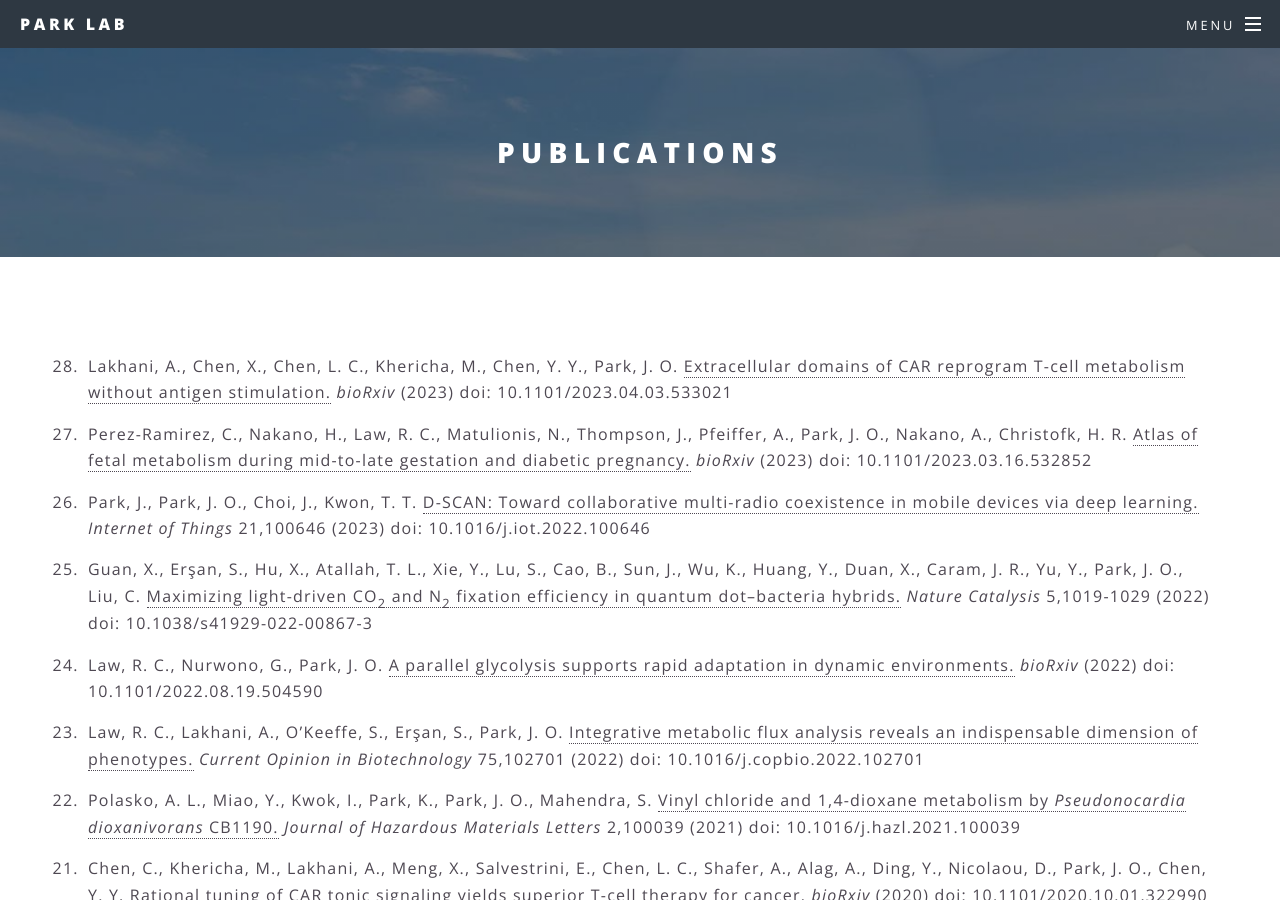
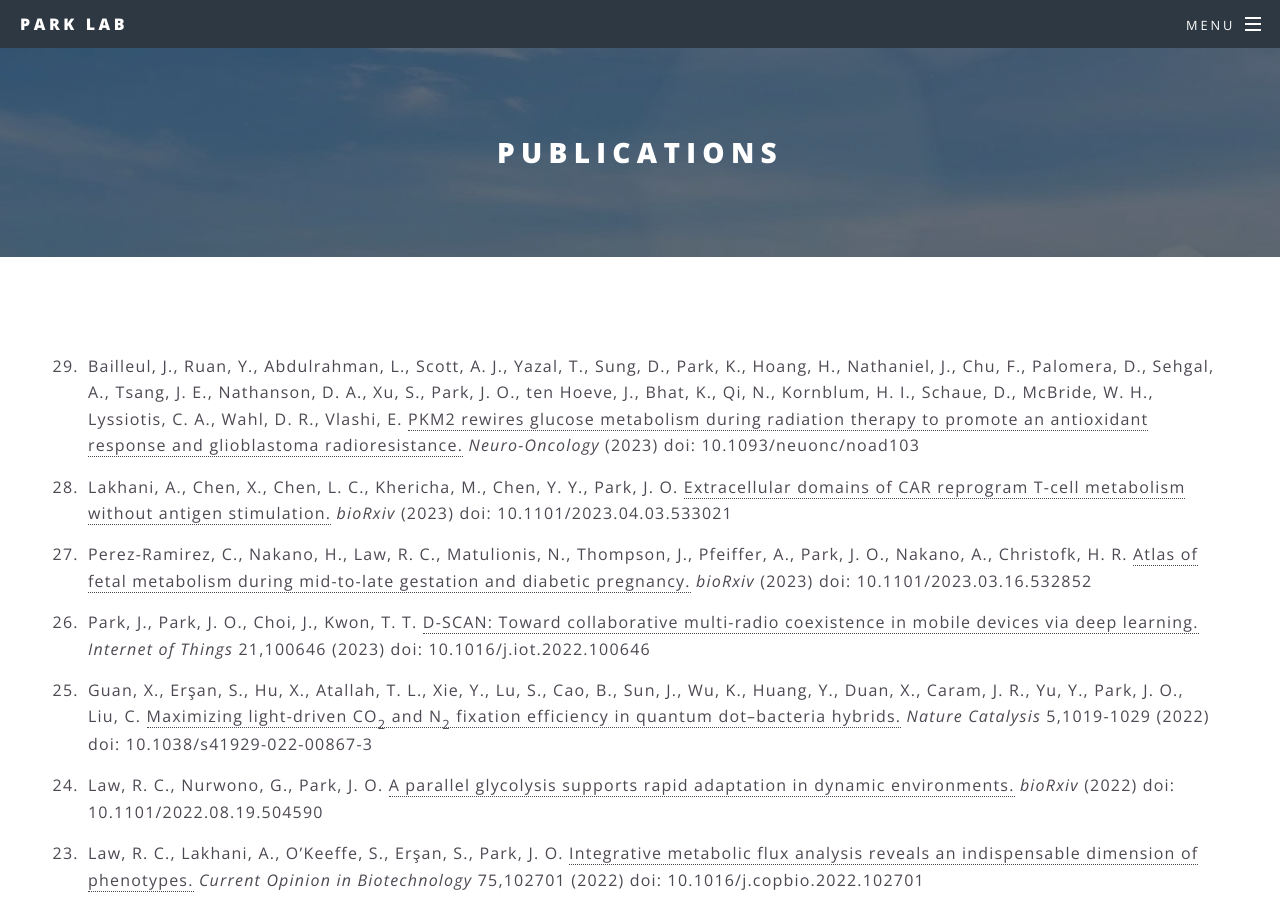
Before and after one commit to jopark/jopark.github.io, a Jekyll site: the page built from publications.html, in a window 1280 px wide and 900 px high. Built offline with Jekyll 4.4.1, drawn with Linux system fonts in a browser that asks for light colours.

Commit message:
add publication

```diff
--- a/publications.html
+++ b/publications.html
@@ -4,6 +4,7 @@ title: Publications
 ---
 
 <ol reversed class="ul2">
+<li>Bailleul, J., Ruan, Y., Abdulrahman, L., Scott, A. J., Yazal, T., Sung, D., Park, K., Hoang, H., Nathaniel, J., Chu, F., Palomera, D., Sehgal, A., Tsang, J. E., Nathanson, D. A., Xu, S., Park, J. O., ten Hoeve, J., Bhat, K., Qi, N., Kornblum, H. I., Schaue, D., McBride, W. H., Lyssiotis, C. A., Wahl, D. R., Vlashi, E.  <a href="https://doi.org/10.1093/neuonc/noad103">PKM2 rewires glucose metabolism during radiation therapy to promote an antioxidant response and glioblastoma radioresistance.</a> <i>Neuro-Oncology</i> (2023) doi: 10.1093/neuonc/noad103</li>
 <li>Lakhani, A., Chen, X., Chen, L. C., Khericha, M., Chen, Y. Y., Park, J. O.  <a href="https://doi.org/10.1101/2023.04.03.533021">Extracellular domains of CAR reprogram T-cell metabolism without antigen stimulation.</a> <i>bioRxiv</i> (2023) doi: 10.1101/2023.04.03.533021</li>
 <li>Perez-Ramirez, C., Nakano, H., Law, R. C., Matulionis, N., Thompson, J., Pfeiffer, A., Park, J. O., Nakano, A., Christofk, H. R.   <a href="https://doi.org/10.1101/2023.03.16.532852">Atlas of fetal metabolism during mid-to-late gestation and diabetic pregnancy.</a> <i>bioRxiv</i> (2023) doi: 10.1101/2023.03.16.532852</li>
 <li>Park, J., Park, J. O., Choi, J., Kwon, T. T.  <a href="https://doi.org/10.1016/j.iot.2022.100646">D-SCAN: Toward collaborative multi-radio coexistence in mobile devices via deep learning.</a> <i>Internet of Things</i> 21,100646 (2023) doi: 10.1016/j.iot.2022.100646</li>
```
